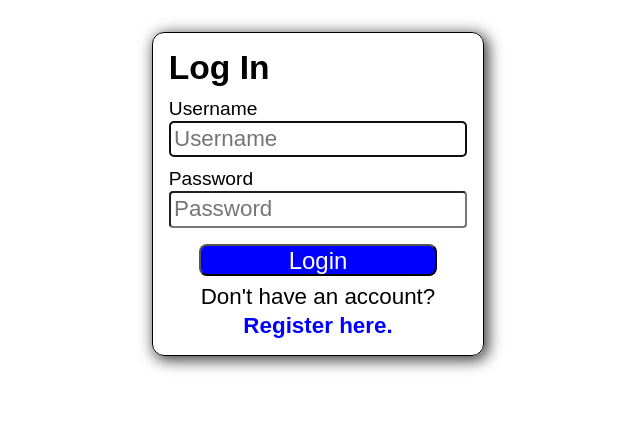
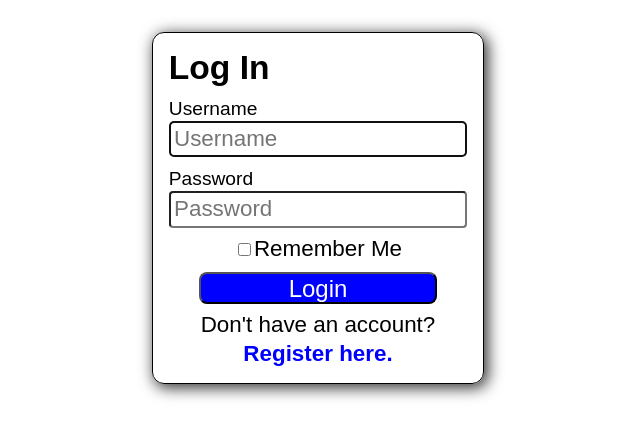
Before and after one commit to jaammons/Group6-repo-projects, a Django app: page /users/login in a window 1280 px wide. Shown: the part 332-770 px from the top of the page, without its empty margins (322-962 px from the left). Run offline with Django 4.2, Linux system fonts and the light colour scheme.

Commit message:
Added remember_me checkbox

```diff
--- a/ecommerce/users/templates/users/login.html
+++ b/ecommerce/users/templates/users/login.html
@@ -22,6 +22,9 @@ Auctions - Log In
           <label for="password">Password</label><br>
           <input type="password" name="password" placeholder="Password">
         </div>
+        <div id="remember_me">
+          <input type="checkbox" name="remember_me">Remember Me
+        </div>
         <button name="login" type="submit">Login</button>
     </form>
 
```
Also changed, not shown: README.md, ecommerce/auctions/static/users/styles.css (line endings or trailing spaces), ecommerce/db.sqlite3.
